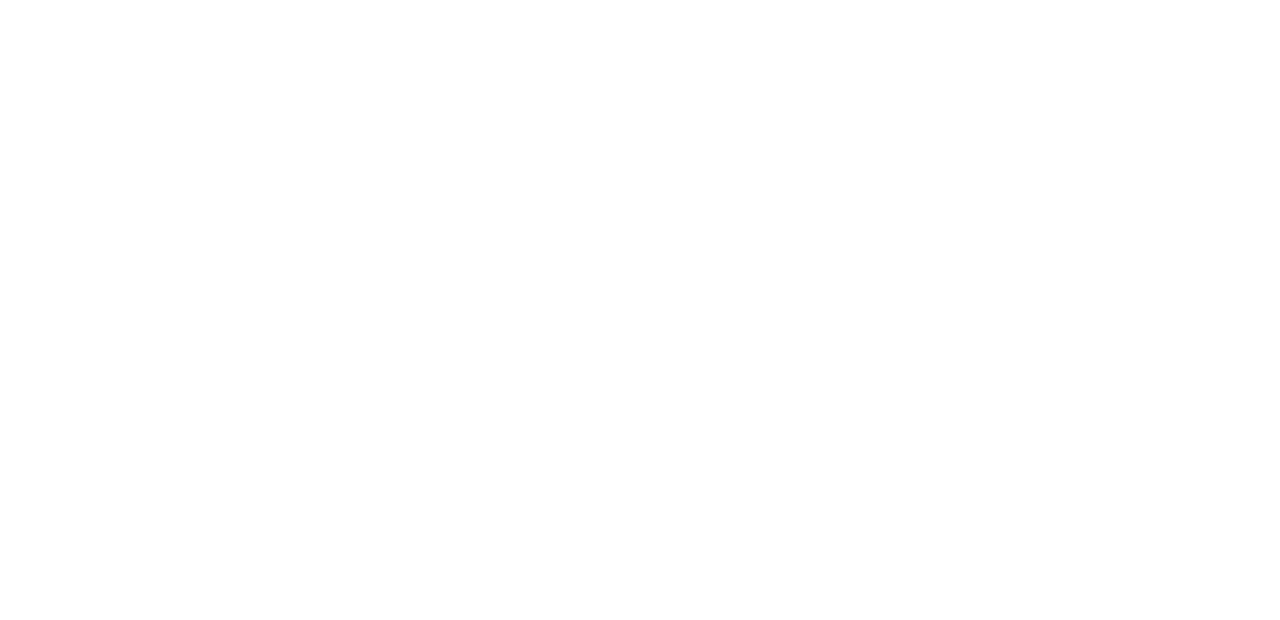
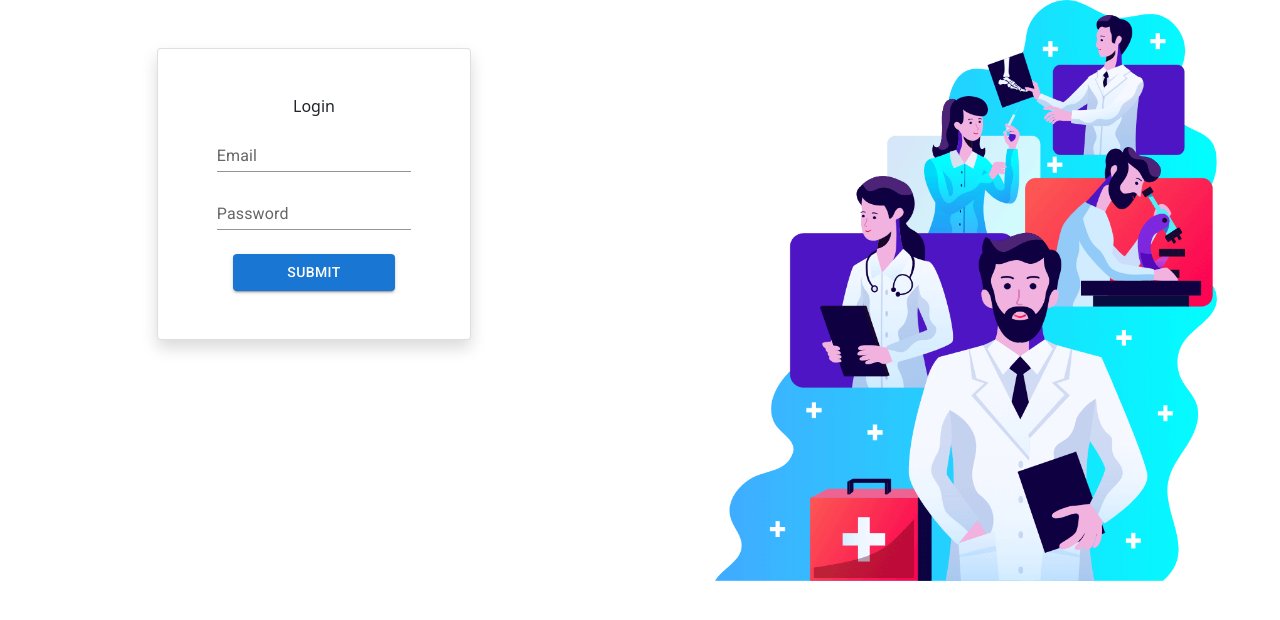
Before and after one commit to tarek421/doctor-portal-client, a React (Create React App) app: page /login in a window 1280 px wide. Before the commit this address had no page. Shown: the top 620 px of the page. Built offline with nearby package versions, Linux system fonts and the light colour scheme.

Commit message:
added login page

```diff
--- a/src/App.js
+++ b/src/App.js
@@ -3,6 +3,8 @@ import "bootstrap/dist/css/bootstrap.min.css";
 import { Routes, Route } from "react-router-dom";
 import Home from "./pages/Home/Home/Home";
 import Apoinment from "./pages/Apoinment/Apoinment/Apoinment";
+import Login from "./pages/Login/Login/Login";
+
 import { createContext, useState } from "react";
 
 export const userContext = createContext();
@@ -17,6 +19,7 @@ function App() {
           <Route path="/" element={<Home />} />
           <Route path="/home" element={<Home />} />
           <Route path="/apoinment" element={<Apoinment />} />
+          <Route path="/login" element={<Login />} />
         </Routes>
       </userContext.Provider>
     </div>
--- /dev/null
+++ b/src/pages/Apoinment/AvailableApoinment/AvailableApoinment.css
@@ -0,0 +1,15 @@
+.apoinment-available h4 {
+  color: #2ddfdf;
+  font-size: 25px;
+  letter-spacing: -1px;
+}
+
+.apoinment-available h3{
+   color: #2c1e21;
+}
+
+.apoinment-available p{
+   color: #4c3440;
+   font-family: sans-serif;
+   font-size: 14px;
+}
--- a/src/pages/Apoinment/AvailableApoinment/AvailableApoinment.js
+++ b/src/pages/Apoinment/AvailableApoinment/AvailableApoinment.js
@@ -1,14 +1,28 @@
 import React, { useContext } from "react";
 import { userContext } from "../../../App";
+import Booking from "../Booking/Booking";
+import './AvailableApoinment.css';
 
 const AvailableApoinment = () => {
   const [date] = useContext(userContext);
 
-//   const bookings = [{id:1, name: "Teath Orthodontics", }];
+  const bookings = [
+    { id: 1, name: "Teath Orthodontics", time: "8:00AM - 9:00AM", space: 10 },
+    { id: 2, name: "Cosmetic Dentistry", time: "10:05AM - 11:30AM", space: 10 },
+    { id: 1, name: "Teath Cleaning", time: "5:00PM - 6:30PM", space: 10 },
+    { id: 1, name: "Cavity Prection", time: "7:00AM - 8:30AM", space: 5 },
+    { id: 1, name: "Teath Orthodontics", time: "8:00AM - 9:00AM", space: 10 },
+    { id: 1, name: "Teath Orthodontics", time: "8:00AM - 9:00AM", space: 10 },
+  ];
 
   return (
-    <div className="container text-center">
+    <div className="container text-center apoinment-available">
       <h1>Available Apoinment on {date.toDateString()}</h1>
+      <div className="row">
+        {
+          bookings.map(booking => <Booking key={booking.id} booking={booking}/>)
+        }
+      </div>
     </div>
   );
 };
--- a/src/pages/Apoinment/Booking/Booking.js
+++ b/src/pages/Apoinment/Booking/Booking.js
@@ -1,11 +1,32 @@
-import React from 'react';
+import { Button, CardActions, Paper } from "@mui/material";
+import React, { useState } from "react";
+import BookingModal from "../BookingModal/BookingModal";
 
-const Booking = () => {
-   return (
-      <div>
+const Booking = ({ booking }) => {
+  const [open, setOpen] = useState(false);
 
+  const handleClickOpen = () => {
+    setOpen(true);
+  };
+  return (
+      <div className="col-md-4 col-sm-12 mt-5">
+        <Paper elevation={1} className="p-5">
+          <h4>{booking.name}</h4>
+          <h5>{booking.time}</h5>
+          <p>{booking.space} space available</p>
+          <CardActions>
+            <Button
+              onClick={handleClickOpen}
+              sx={{ mx: "auto", pt: "10", background: "#2ddfdf" }}
+              variant="contained"
+            >
+              Book Apointment
+            </Button>
+          </CardActions>
+        </Paper>
+        <BookingModal open={open} setOpen={setOpen} booking={booking} />
       </div>
-   );
+  );
 };
 
 export default Booking;
--- /dev/null
+++ b/src/pages/Apoinment/BookingModal/BookingModal.js
@@ -0,0 +1,68 @@
+import React, { useContext } from "react";
+import TextField from "@mui/material/TextField";
+import Dialog from "@mui/material/Dialog";
+import DialogContent from "@mui/material/DialogContent";
+import DialogTitle from "@mui/material/DialogTitle";
+import {Button} from "@mui/material";
+import { userContext } from "../../../App";
+
+
+const BookingModal = ({ open, setOpen, booking }) => {
+  const [date] = useContext(userContext);
+  const { name, time, space } = booking;
+
+  const handleClose = () => {
+    setOpen(false);
+  };
+
+  return (
+    <div>
+      <Dialog className="text-center py-5" open={open} onClose={handleClose}>
+        <DialogTitle>{name}</DialogTitle>
+        <DialogContent>
+          <TextField
+            disabled
+            id="outlined-password-input"
+            label={time}
+            autoComplete="current-password"
+            sx={{ width: "400px"}}
+          />
+          <TextField
+            id="outlined-password-input"
+            label="Name"
+            autoComplete="current-password"
+            sx={{ width: "400px", mt: 1 }}
+          />
+          <TextField
+            id="outlined-password-input"
+            label="Number"
+            autoComplete="current-password"
+            sx={{ width: "400px", mt: 1 }}
+          />
+          <TextField
+            id="outlined-password-input"
+            label="Email"
+            autoComplete="current-password"
+            sx={{ width: "400px", mt: 1 }}
+          />
+          <TextField
+            disabled
+            id="outlined-password-input"
+            label={date.toDateString()}
+            autoComplete="current-password"
+            sx={{ width: "400px", mt: 1 }}
+          />
+
+          <Button
+            sx={{ mx: "auto", background: "#2ddfdf", marginTop:'10px', marginLeft:'230px' }}
+            variant="contained"
+          >
+            Book Apointment
+          </Button>
+        </DialogContent>
+      </Dialog>
+    </div>
+  );
+};
+
+export default BookingModal;
--- /dev/null
+++ b/src/pages/Login/Login/Login.css
@@ -0,0 +1,8 @@
+#login{
+   height: 100vh;
+}
+
+#login img{
+   width: 80%;
+   height: 100%;
+}
--- /dev/null
+++ b/src/pages/Login/Login/Login.js
@@ -0,0 +1,58 @@
+import { Button, TextField } from "@mui/material";
+import React, { useState } from "react";
+import login from "../../../images/login.png";
+import "./Login.css";
+
+const Login = () => {
+   const [loginData, setLoginData] = useState({});
+  const handleSubmit = (e) => {
+    alert('working submition')
+    e.preventDefault();
+  };
+  const handleChange = (e) => {
+    const feild = e.target.name;
+    const value = e.target.value;
+    const newLoginData = {...loginData};
+    newLoginData[feild] = value;
+    setLoginData(newLoginData);
+  };
+
+  return (
+    <div id="login">
+      <div className="row">
+        <div className="col-md-6 col-sm-12">
+          <div className="card mx-auto mt-5 pt-5 p-5 w-50 shadow rounded">
+            <h6>Login</h6>
+            <form onSubmit={handleSubmit}>
+              <TextField
+              style={{width:'90%', marginBottom:'10px'}}
+                id="standard-basic"
+                label="Email"
+                type='email'
+                name="email"
+                onChange={handleChange}
+                variant="standard"
+              />
+
+              <TextField
+              style={{width:'90%'}}
+              id="standard-basic"
+              label="Password"
+              name='password'
+              type='password'
+              onChange={handleChange}
+              variant="standard"
+            />
+            <Button className='mt-4 w-75' variant='contained' type='submit'>Submit</Button>
+            </form>
+          </div>
+        </div>
+        <div className="col-md-6 col-sm-12">
+          <img src={login} alt="" />
+        </div>
+      </div>
+    </div>
+  );
+};
+
+export default Login;
--- a/src/pages/Shared/Navigation/Navigation.js
+++ b/src/pages/Shared/Navigation/Navigation.js
@@ -60,6 +60,7 @@ const Navigation = () => {
               >
                 <MenuItem onClick={handleClose}>Profile</MenuItem>
                 <MenuItem onClick={handleClose}>My account</MenuItem>
+                <MenuItem as={Link} to='/login' onClick={handleClose}>Login</MenuItem>
               </Menu>
             </div>
           </Nav>
```
